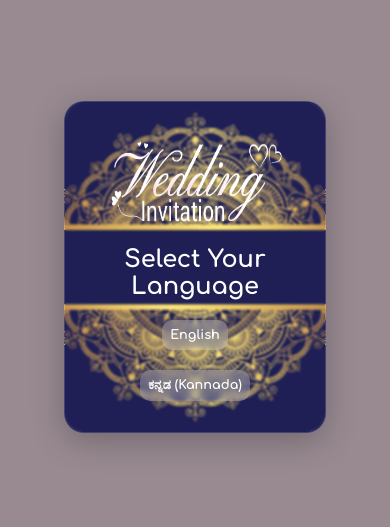
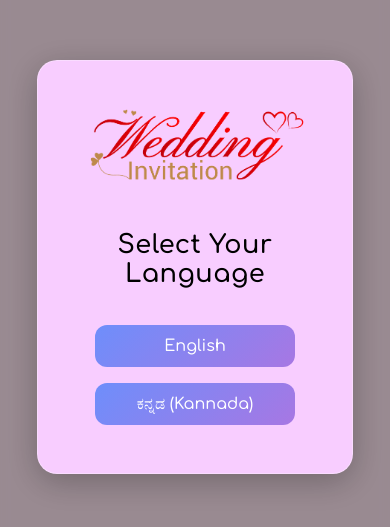
Before and after one commit to Ravikirannnnn/wedding-invite, a React (Vite) app: page / in a window 390 px wide. Shown: the part 155-682 px from the top of the page. Built offline with nearby package versions, Linux system fonts and the light colour scheme.

Commit message:
new-modal

```diff
--- a/src/components/DeveloperInfo.jsx
+++ b/src/components/DeveloperInfo.jsx
@@ -16,7 +16,7 @@ const DeveloperInfo = ({ onClose }) => {
       <div className="developer-info">
         {/* <img src="/assets/gal1.jpg" alt="Developer" className="developer-img" /> */}
         <h2 className="developer-title">Meet the Developer</h2>
-        <p className="developer-name">Ravikiran</p>
+        {/* <p className="developer-name">Ravikiran</p> */}
         <p className="developer-bio">A passionate Web Developer specializing in ReactJS, crafting immersive and beautiful UI experiences.</p>
         <p className="developer-contact">
         📩 <a href="mailto:ravikiranrcta@gmail.com" className="email-link">Want a site like this? Let's make it happen.</a>
--- a/src/components/LanguageModal.css
+++ b/src/components/LanguageModal.css
@@ -1,140 +1,94 @@
+/* LanguageModal.css */
+
 .modal-backdrop {
   position: fixed;
-  top: 0;
-  left: 0;
-  width: 100%;
-  height: 100%;
-  background: rgba(0, 0, 0, 0.4); /* Optional semi-dark overlay */
+  inset: 0;
+  background: rgba(0, 0, 0, 0.4);
+  backdrop-filter: blur(6px);
   display: flex;
+  justify-content: center;
   align-items: center;
-  justify-content: center;
   z-index: 1000;
+  animation: fadeIn 0.4s ease-in-out;
 }
 
 .modal-box {
-  position: relative;
-  background: rgba(255, 255, 255, 0.1);
+  background: rgb(248, 205, 255);
+  backdrop-filter: blur(20px);
+  -webkit-backdrop-filter: blur(20px);
   border-radius: 20px;
-  padding: 40px 30px;
+  padding: 2.5rem 2rem;
+  box-shadow: 0 8px 32px rgba(0, 0, 0, 0.25);
   text-align: center;
-  backdrop-filter: blur(5px);
-  -webkit-backdrop-filter: blur(5px);
-  box-shadow: 0 8px 32px rgba(0, 0, 0, 0.25);
-  border: 1px solid rgba(255, 255, 255, 0.2);
   width: 90%;
-  max-width: 400px;
-  height: 100%;
-  max-height: 250px;
-  animation: fadeIn 0.3s ease-in-out;
-  color: #fff;
-  /* filter: grayscale(1%) brightness(2); */
-
-  background-image: url('/src/assets/faf.jpg'); /* Only inside the modal */
-  background-size: cover;
-  background-position: center;
-  overflow: hidden;
-}
-
-.modal-box::before {
-  content: "";
-  position: absolute;
-  top: 0;
-  left: 0;
-  width: 100%;
-  height: 100%;
-  backdrop-filter: blur(1px);
-  background: rgba(255, 255, 255, 0.05);
-  z-index: 0;
-}
-
-.modal-box img{
-  width: 70%;
-  height: 40%;
-  filter: grayscale(90%) brightness(6);
-  margin-top: -5%
-}
-.modal-box h2,
-.modal-box button,
-.modal-box img {
-  position: relative;
-  z-index: 1;
+  max-width: 420px;
+  border: 1px solid rgba(255, 255, 255, 0.3);
+  animation: popUp 0.5s ease-in-out;
 }
 
 .modal-box h2 {
-  font-size: 1.8rem;
-  margin-bottom: 35px;
+  font-size: 1.6rem;
   color: #fff;
+  margin-bottom: 1.8rem;
+  font-weight: 600;
+  letter-spacing: 0.5px;
   font-family: "Comfortaa";
-
+  font-weight: 600;
+  color: #000;
 }
 
 .modal-box button {
-  margin: 10px;
-  padding: 12px 25px;
+  width: 80%;
+  padding: 12px 18px;
+  margin: 0.5rem 0;
   font-size: 1rem;
+  font-family: "Comfortaa";
+  font-weight: 600;
+  color: #fff;
   border: none;
-  border-radius: 10px;
-  background: rgba(255, 255, 255, 0.25);
-  color: #fff;
+  border-radius: 12px;
   cursor: pointer;
-  backdrop-filter: blur(5px);
+  background: linear-gradient(135deg, #6e8efb, #a777e3);
   transition: all 0.3s ease;
-  font-family: "Comfortaa";
-  font-weight: 800;
-
+  font-weight: 500;
 }
 
 .modal-box button:hover {
-  background: rgba(255, 255, 255, 0.4);
-  transform: scale(1.05);
+  background: linear-gradient(135deg, #5b73e8, #9d61d4);
+  transform: translateY(-2px) scale(1.02);
+  box-shadow: 0 6px 18px rgba(0, 0, 0, 0.2);
 }
 
 @keyframes fadeIn {
   from {
     opacity: 0;
-    transform: scale(0.95);
   }
   to {
     opacity: 1;
+  }
+}
+
+@keyframes popUp {
+  0% {
+    transform: scale(0.85);
+    opacity: 0;
+  }
+  100% {
     transform: scale(1);
+    opacity: 1;
   }
 }
 
 @media (max-width:500px) {
   .modal-box {
-    max-width: 250px;
-  }
-  .modal-box h2{
-    margin: 0 !important;
-  }
-  .modal-box button {
-    margin: 10px;
-    padding:8px 8px;
-    font-size: .8rem;
-    backdrop-filter: blur(3px);
-  }
-  .modal-box img{
-    width: 100%;
-    height: 40%;
-    margin-top: -5%
-  }
-
-  .modal-box h2 {
-    font-size: 1.5rem;
-    /* margin: ; */
-    margin: 15px !important;
-    color: #fff;
-    font-family: "Comfortaa";
-
-  }
+    width: 90%;
+    max-width: 300px;
+}
 }
 
 @media (max-width:400px) {
   .modal-box {
-    max-width: 200px;
-  }
-  .modal-box h2 {
-    margin: 10px !important;
-
-  }
+    width: 90%;
+    max-width: 250px;
 }
+}
--- a/src/components/LanguageModal.jsx
+++ b/src/components/LanguageModal.jsx
@@ -7,7 +7,7 @@ function LanguageModal({ onSelect }) {
   return (
     <div className="modal-backdrop">
       <div className="modal-box">
-        <img  src={title} alt="title" />
+      <img src={title} alt="title" style={{ width: "100%", marginBottom: "1rem" }} />
         <h2>Select Your Language</h2>
         <button onClick={() => onSelect("en")}>English</button>
         <button onClick={() => onSelect("kn")}>ಕನ್ನಡ (Kannada)</button>
```
